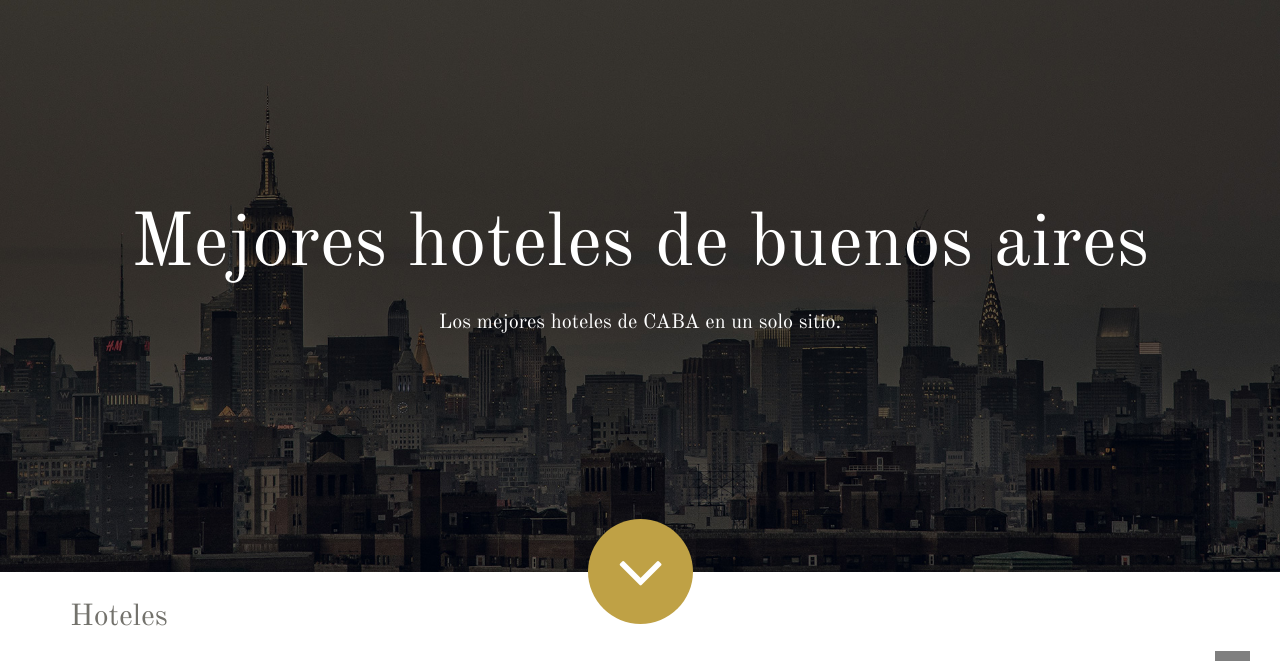
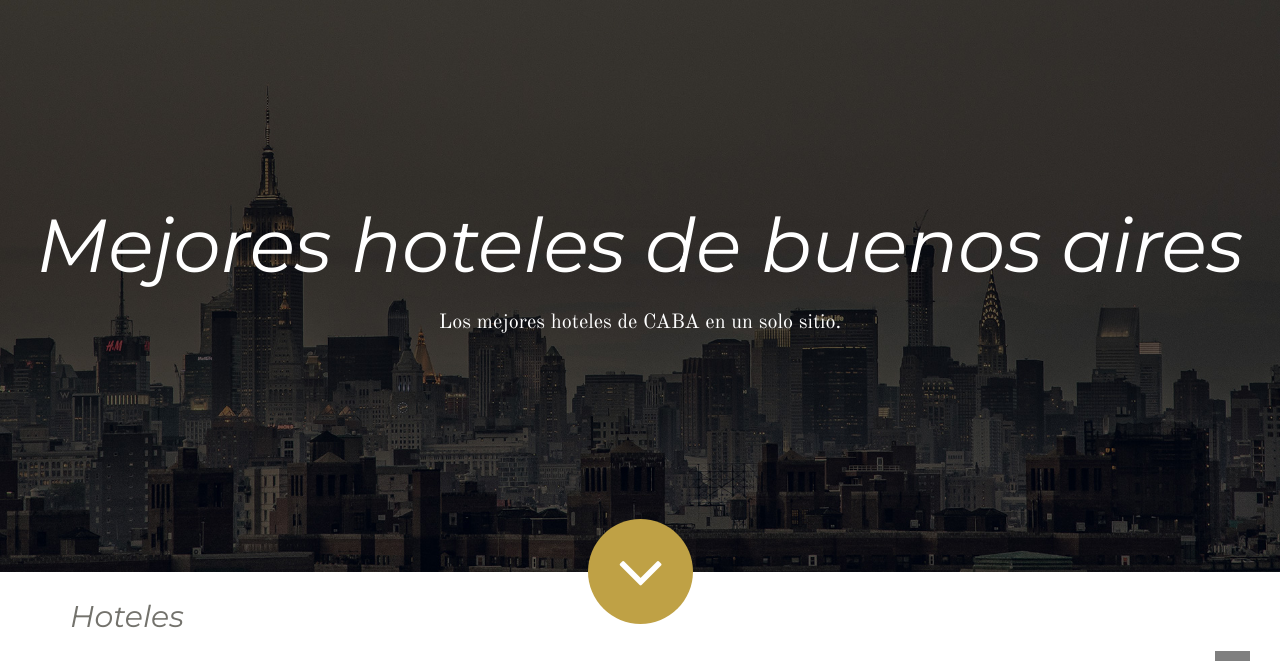
Before and after one commit to MartinezFacundoFiuba/hotel-app, a Flask app: page /hoteles in a window 1280 px wide. Shown: the part 84-745 px from the top of the page. Run offline with Flask 3, Linux system fonts and the light colour scheme; some libraries are stand-ins or nearby versions.

Commit message:
cambio de fuente a pagina

```diff
--- a/frontend/frontend/static/css/style.css
+++ b/frontend/frontend/static/css/style.css
@@ -1,10 +1,12 @@
+@import url('https://fonts.googleapis.com/css2?family=Montserrat:ital@1&display=swap');
+
 body{background-color: #fff;font-family: 'Raleway', sans-serif;font-size: 15px;line-height: 15px; color: #73726C;}
 
 
 
 .btn,a,a:hover{text-decoration: none;-webkit-transition: all 0.3s ease-in-out;-moz-transition: all 0.3s ease-in-out;-ms-transition: all 0.3s ease-in-out;-o-transition: all 0.3s ease-in-out;transition: all 0.3s ease-in-out;outline:0 ;}
 
-h1,h2,h3,h4,h5,h6{font-family:'Old Standard TT', serif;line-height: 1em;margin: 0;}
+h1,h2,h3,h4,h5,h6{font-family:'Montserrat', serif;line-height: 1em;margin: 0;}
 h1{font-size: 5em;}
 h1.title,h2{font-size: 2em;line-height: 3em;}
 h3{font-size: 1.5em; margin-bottom: 0.70em;}
```
